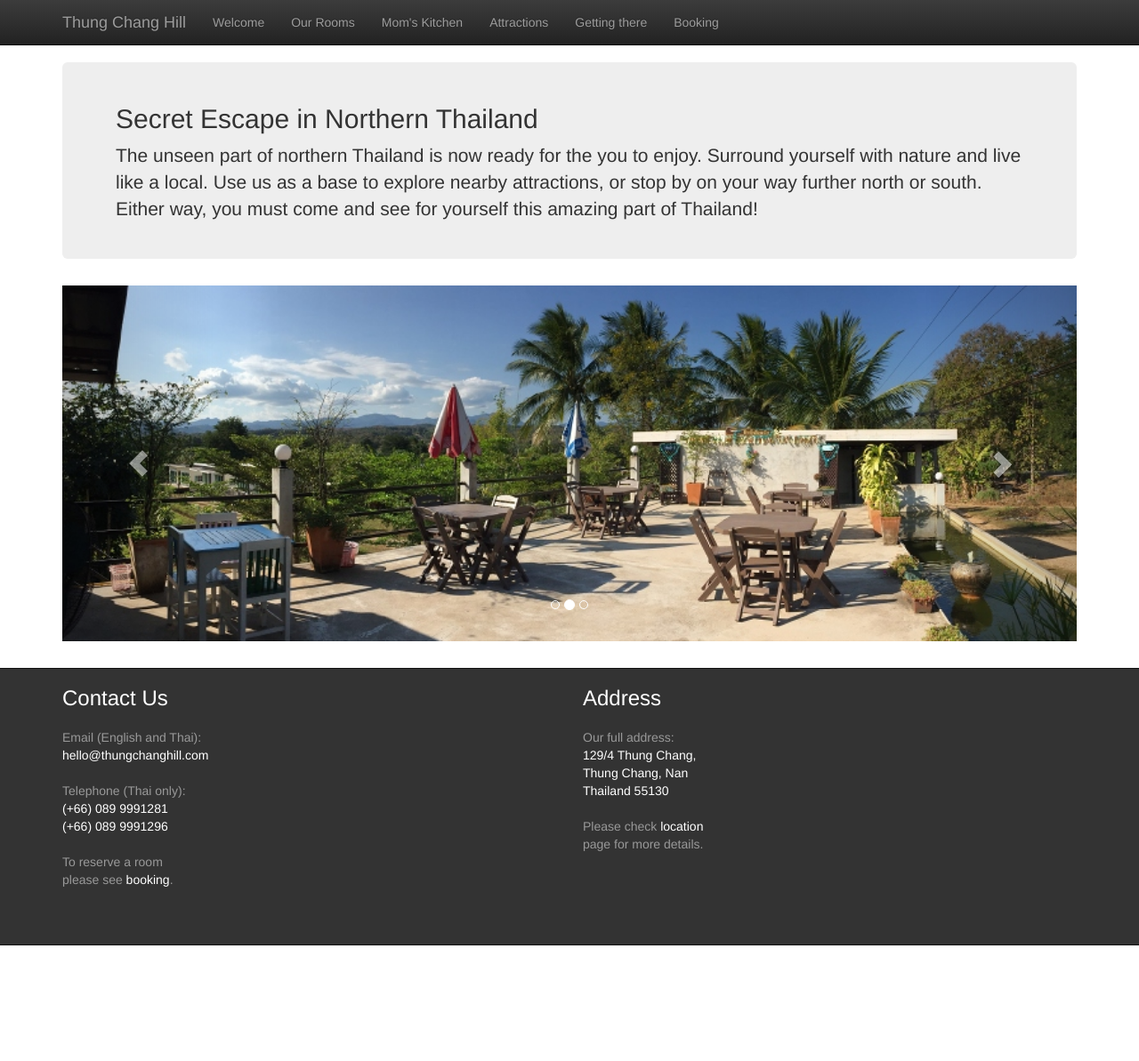
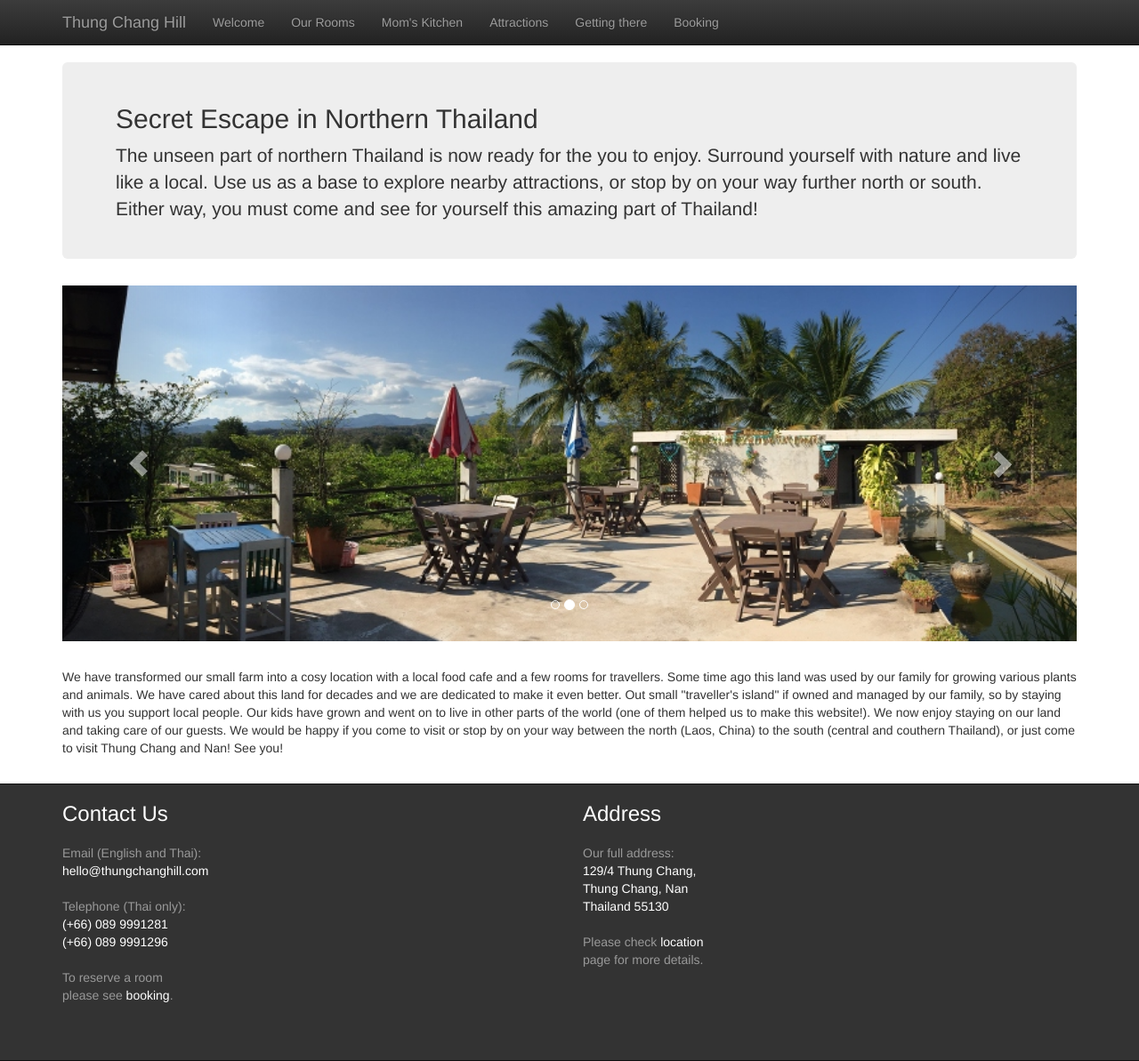
Before and after one commit to akuz/thungchanghill, a Jekyll site: the page built from index.html, in a window 1280 px wide and 1193 px high. Shown: the whole window at 89% size. Built offline with Jekyll 4.4.1, drawn with Linux system fonts in a browser that asks for light colours.

Commit message:
Welcome text.

```diff
--- a/index.html
+++ b/index.html
@@ -60,5 +60,29 @@ The unseen part of northern Thailand is now ready for the you to enjoy. Surround
 </a>
 </div>
 
+<p class="spacer">
+We have transformed our small farm into
+a cosy location with a local food cafe
+and a few rooms for travellers.
+Some time ago this land was used by our
+family for growing various plants and
+animals. We have cared about this land
+for decades and we are dedicated to make
+it even better. Out small "traveller's
+island" if owned and managed by our family,
+so by staying with us you support local
+people. Our kids have grown and went on
+to live in other parts of the world (one
+of them helped us to make this website!).
+We now enjoy staying on our land and
+taking care of our guests. We would
+be happy if you come to visit or stop
+by on your way between the north (Laos,
+China) to the south (central and
+couthern Thailand), or just come
+to visit Thung Chang and Nan!
+See you!
+</p>
+
 <div class="spacer">
 </div>
```
Lines whose indentation alone changed are shown as unchanged.
